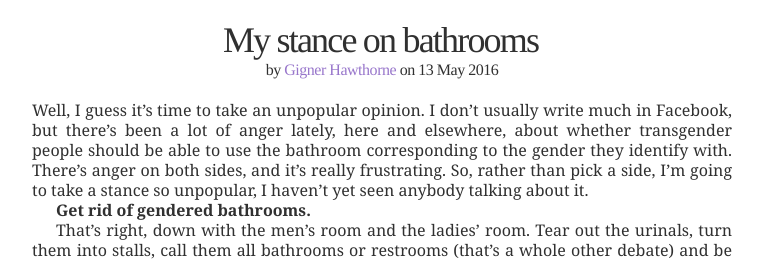
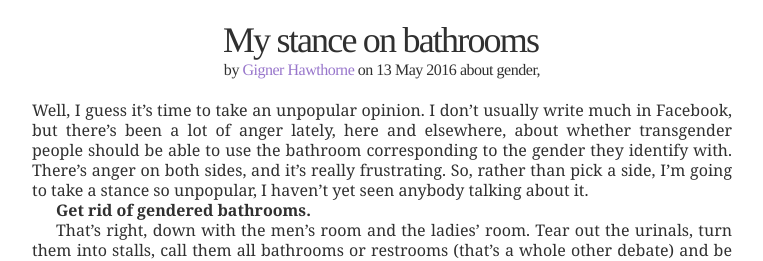
Before and after one commit to gulopine/gulopine.github.io, a Jekyll site: the page built from _posts/2016-05-13-my-stance-on-bathrooms.md, in a window 1280 px wide. Shown: the top 261 px of the page, without its empty margins (258-1021 px from the left). Built offline with Jekyll 4.4.1, drawn with Linux system fonts in a browser that asks for light colours.

Commit message:
Update post.html

```diff
--- a/_layouts/post.html
+++ b/_layouts/post.html
@@ -6,6 +6,12 @@ layout: default
 <div class="info">
   by <a href="/about/">Gigner Hawthorne</a>
   on {{ page.date|date:"%-d %b %Y" }}
+  {% unless page.tags == empty %}
+    about
+    {% for tag in page.tags %}
+      {{ tag }}{% if tag.last %} and {% else %},{% endif %}
+    {% endfor %}
+  {% endunless %}
 </div>
 
 {{ content }}
```
